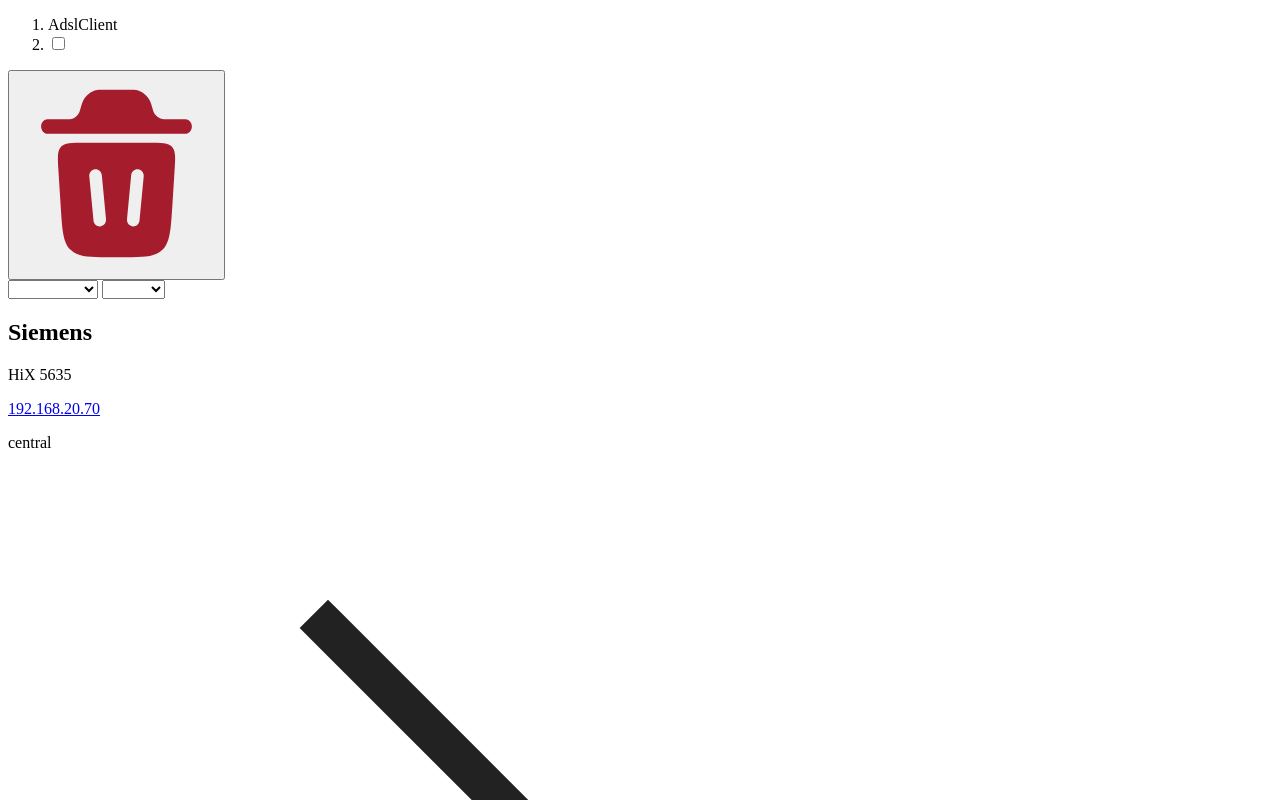
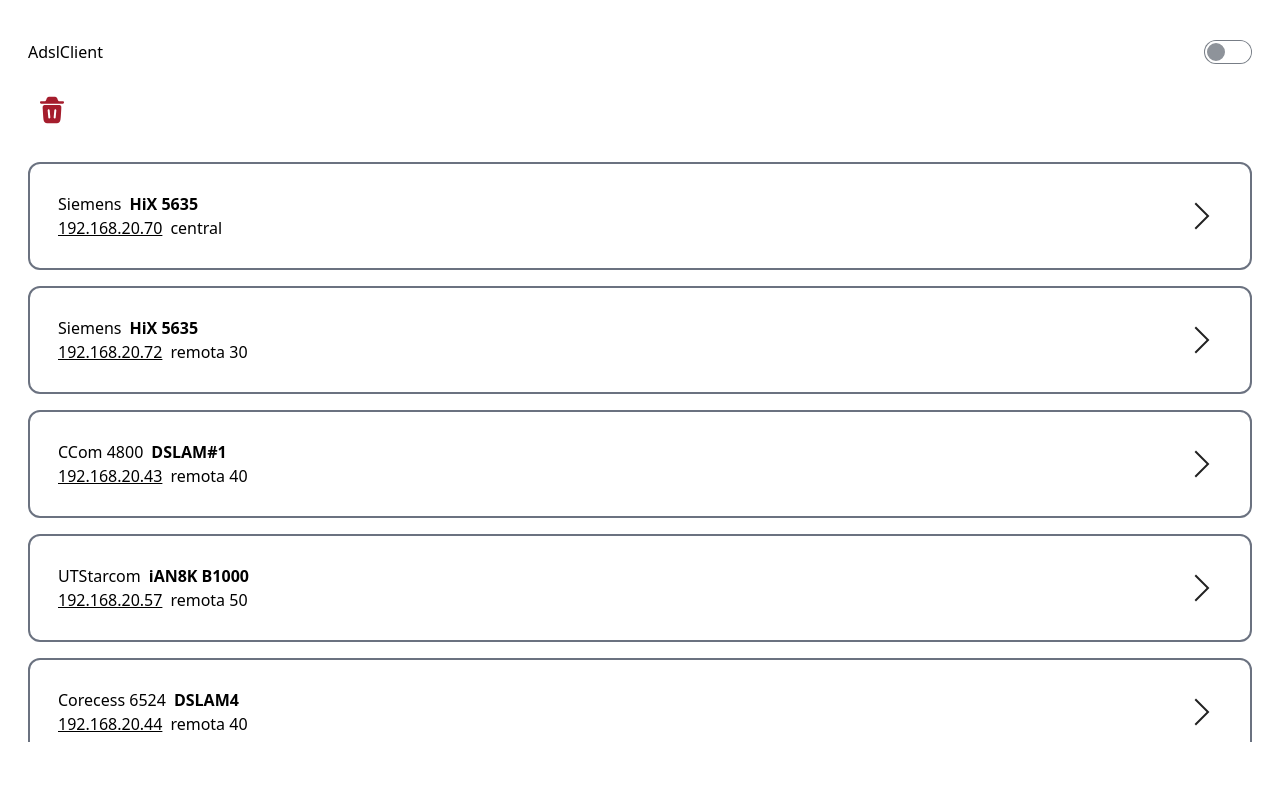
Before and after one commit to jaglux12/cttadsl, a plain HTML site: page public/index.html in a window 1280 px wide. Shown: the top 800 px of the page. Drawn offline with nearby package versions, Linux system fonts and the light colour scheme.

Commit message:
Add changes to the public folder

```diff
--- a/public/index.html
+++ b/public/index.html
@@ -5,7 +5,7 @@
     <meta name="viewport" content="width=device-width, initial-scale=1.0">
     <title>AdslClient</title>
     <link rel="shortcut icon" href="assets/diamond.png" type="image/x-icon">
-    <link rel="stylesheet" href="../dist/output.css">
+    <link rel="stylesheet" href="css/styles.css">
 </head>
 <body class=" bg-white w-full h-screen text-black dark:text-white dark:bg-black px-2">
 
```
